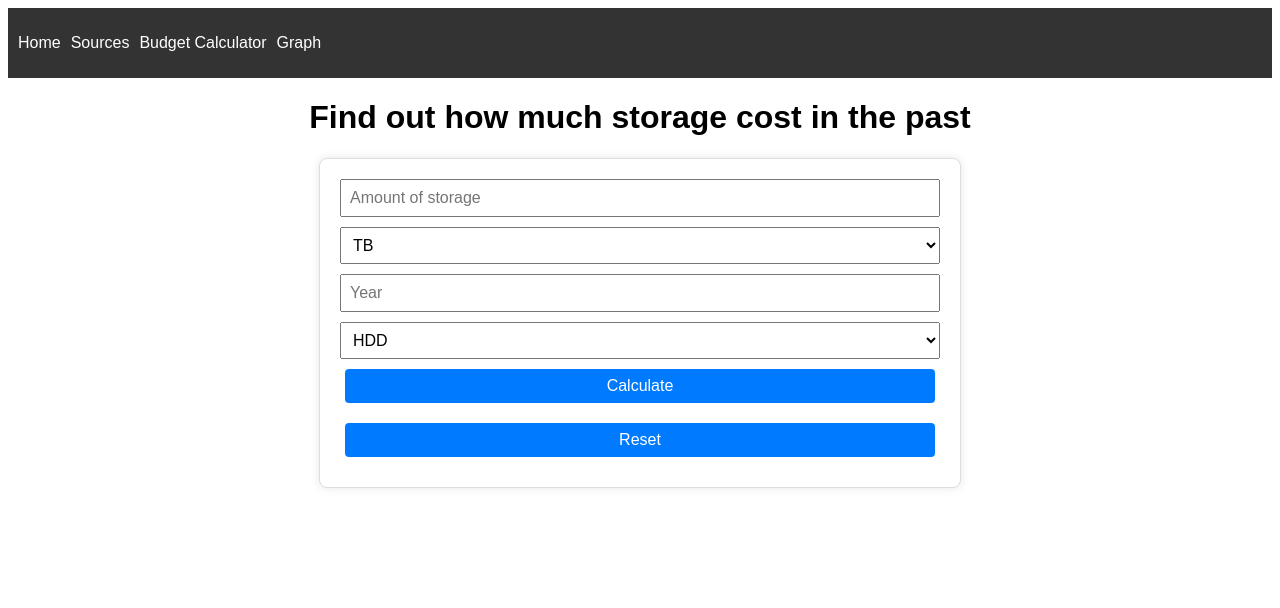
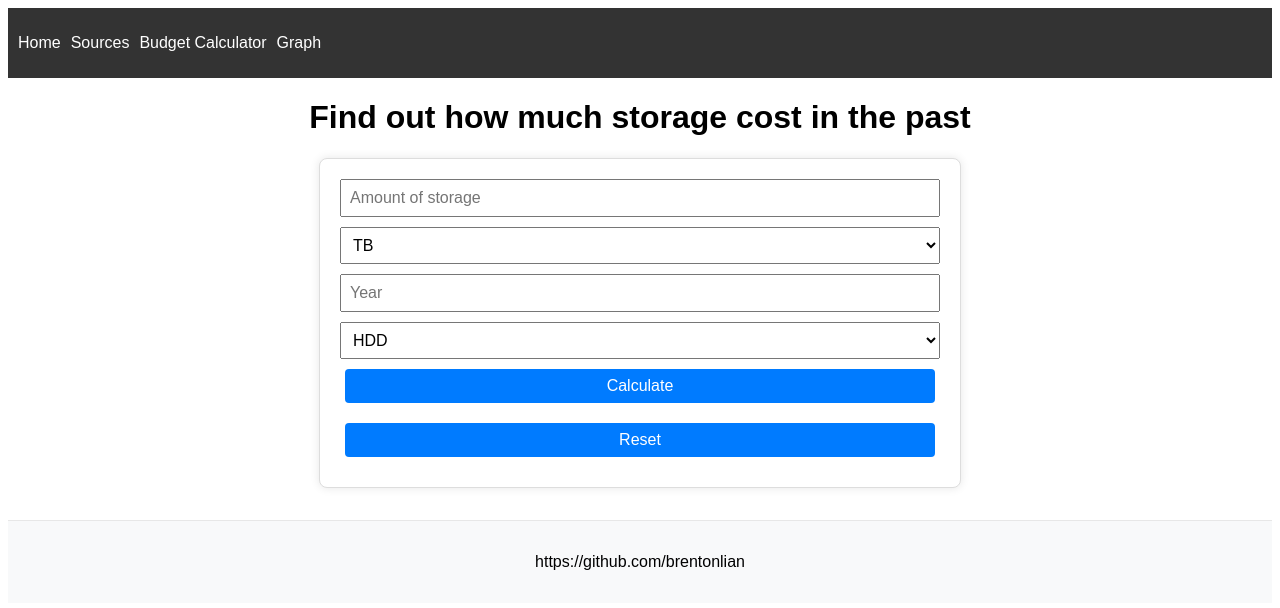
Before and after one commit to brentonlian/project0, a Next.js app: page / in a window 1280 px wide. Shown: the top 608 px of the page. Built offline with nearby package versions, Linux system fonts and the light colour scheme.

Commit message:
footer added

```diff
--- /dev/null
+++ b/app/components/Footer.js
@@ -0,0 +1,18 @@
+// components/Footer.js
+const Footer = () => {
+    return (
+      <footer style={footerStyle}>
+        <p>https://github.com/brentonlian</p>
+      </footer>
+    );
+  };
+
+  const footerStyle = {
+    backgroundColor: '#f8f9fa',
+    padding: '1rem',
+    textAlign: 'center',
+    borderTop: '1px solid #e7e7e7',
+    marginTop: '2rem',
+  };
+
+  export default Footer;
--- a/app/layout.js
+++ b/app/layout.js
@@ -1,6 +1,7 @@
 // app/layout.js
 import '../styles/globals.css';
 import Header from './components/Header';
+import Footer from './components/Footer';
 
 export const metadata = {
   title: 'Storage Cost Calculator',
@@ -13,6 +14,7 @@ export default function RootLayout({ children }) {
       <body>
         <Header />
         {children}
+        <Footer />
       </body>
     </html>
   );
```
